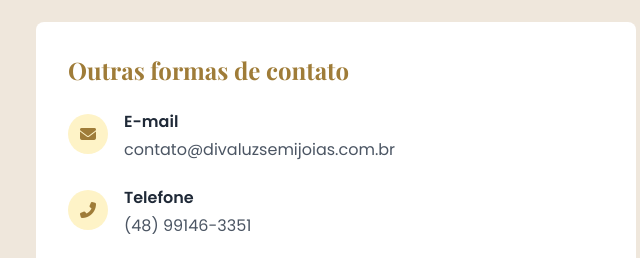
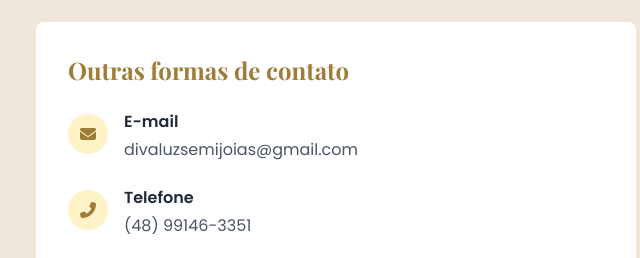
Before and after one commit to Rafael-sama/divaluz, a plain HTML site: page index.html in a window 1280 px wide. Shown: the part 3260-3518 px from the top of the page, 628-1268 px from the left. Drawn offline with nearby package versions, Linux system fonts and the light colour scheme.

Commit message:
index.html

```diff
--- a/index.html
+++ b/index.html
@@ -658,7 +658,7 @@
                                 </div>
                                 <div>
                                     <h4 class="font-bold text-gray-800 mb-1">E-mail</h4>
-                                    <a href="mailto:contato@divaluzsemijoias.com.br" class="text-gray-600 hover:text-[#9F7C38]">contato@divaluzsemijoias.com.br</a>
+                                    <a href="mailto:contato@divaluzsemijoias.com.br" class="text-gray-600 hover:text-[#9F7C38]">divaluzsemijoias@gmail.com</a>
                                 </div>
                             </div>
 
```
